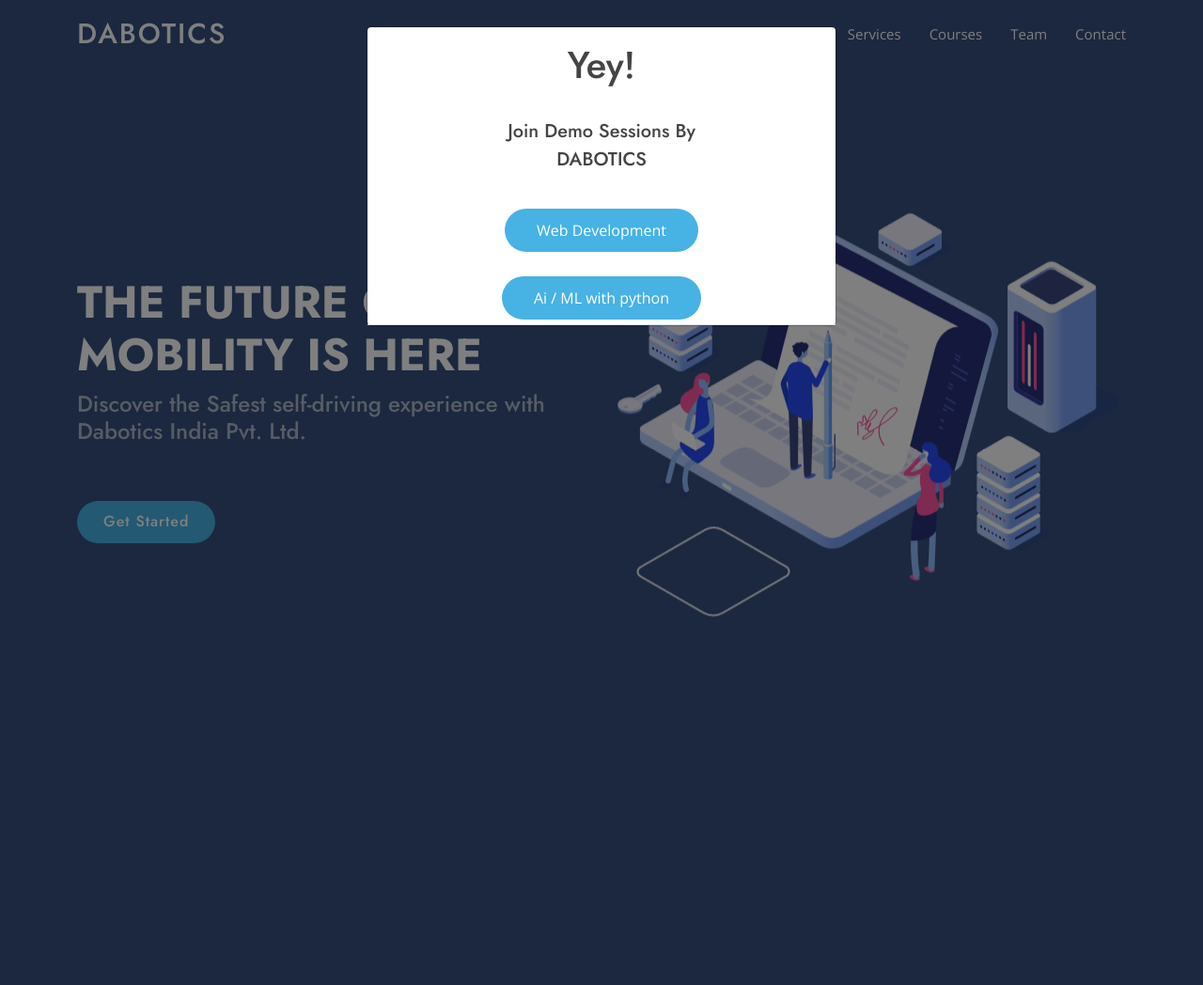
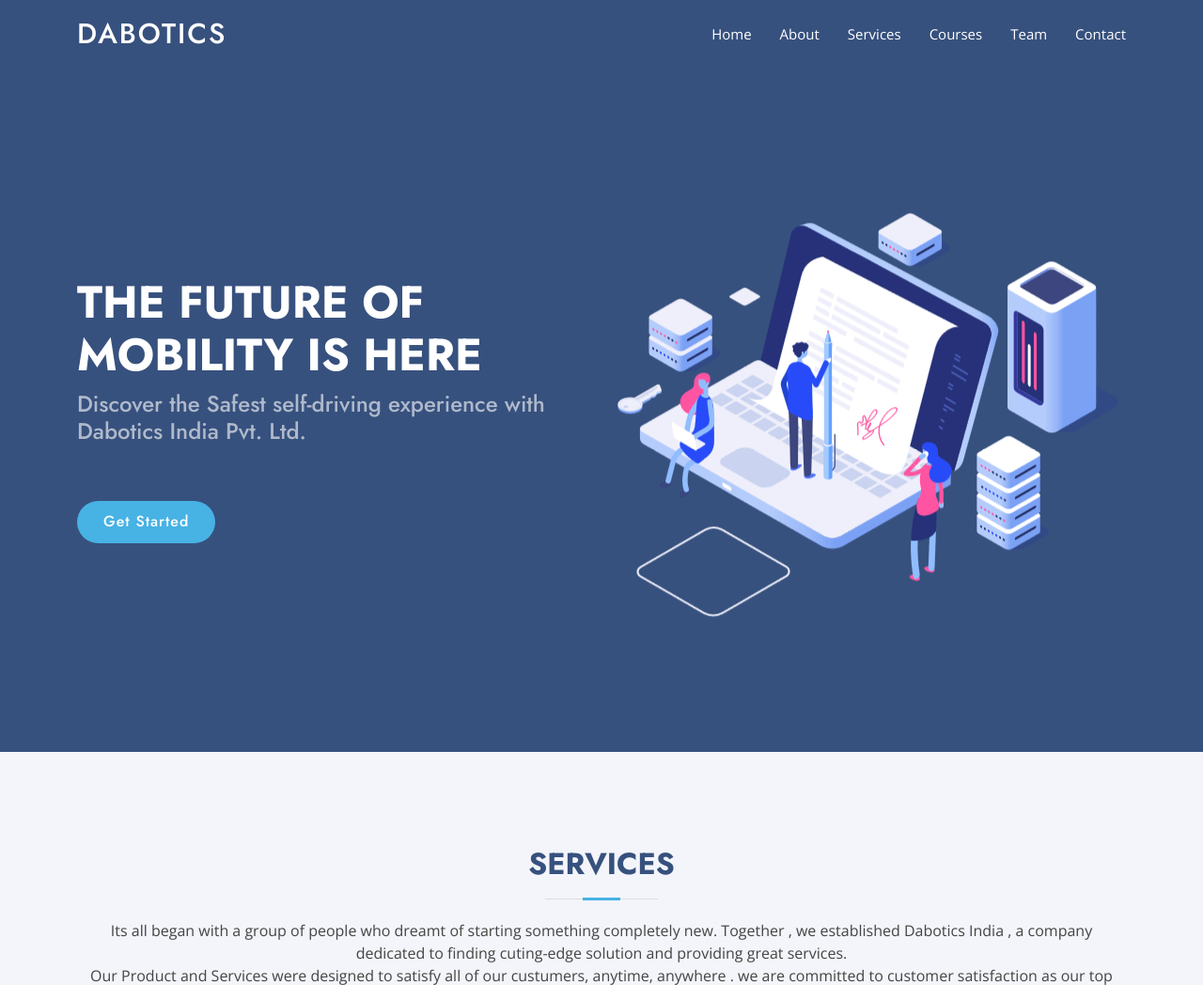
Before and after one commit to IP-Coder/Dabotics, a PHP site: page / in a window 1280 px wide. Shown: the top 1048 px of the page at 94% size. Before the commit the page ends 657 px from the top, so only its background shows below. Run offline with PHP 8.4, Linux system fonts and the light colour scheme.

Commit message:
Update index.php
Removing web dev session modal pop ups

```diff
--- a/index.php
+++ b/index.php
@@ -15,37 +15,7 @@
     });
     </script>
 </head>
-<style>
-.btn1 {
-    background: #47b2e4;
-    border: 0;
-    padding: 12px 34px;
-    color: #fff;
-    transition: 0.4s;
-    border-radius: 50px;
-}
-}
-</style>
-
 <body>
-    <div id="myModal" class="modal fade">
-        <div class="modal-dialog">
-            <div class="modal-content">
-                <div class="modal-header " style="flex-direction:column">
-                    <h1 class="text-center">Yey!</h1><br>
-                    <h5 class="modal-title text-center ">Join Demo Sessions By
-                        <br>DABOTICS
-                    </h5>
-                    <div class="mt-5 text-center"><a class="btn1" href="WebdevSession.php">Web Development</a>
-
-                    </div>
-                    <div class="mt-5 text-center"><a class="btn1" href="AiMl.php">Ai / ML with python</a>
-
-                    </div>
-                </div>
-            </div>
-        </div>
-    </div>
     <!-- ======= Header ======= -->
     <?php
     include 'Navebar.php'
```
